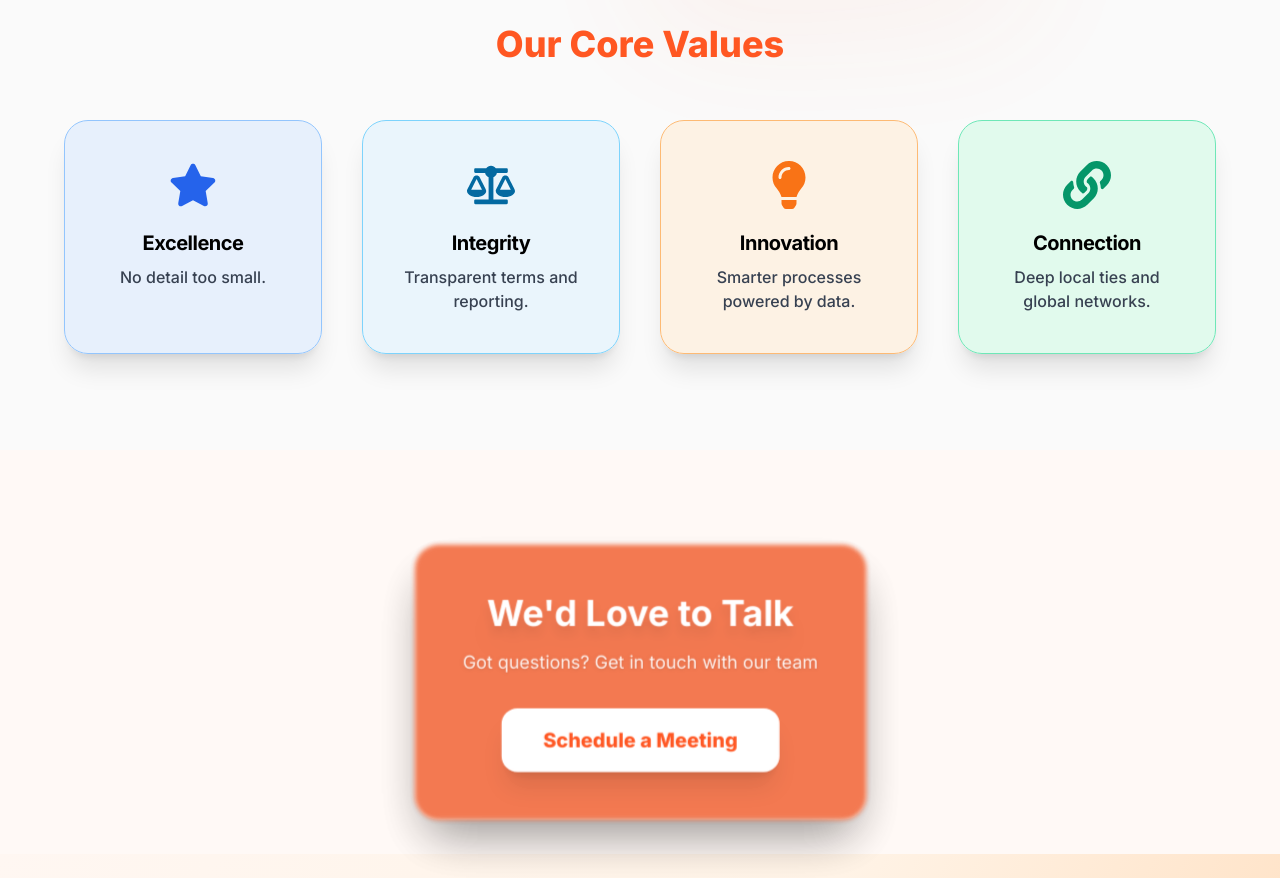
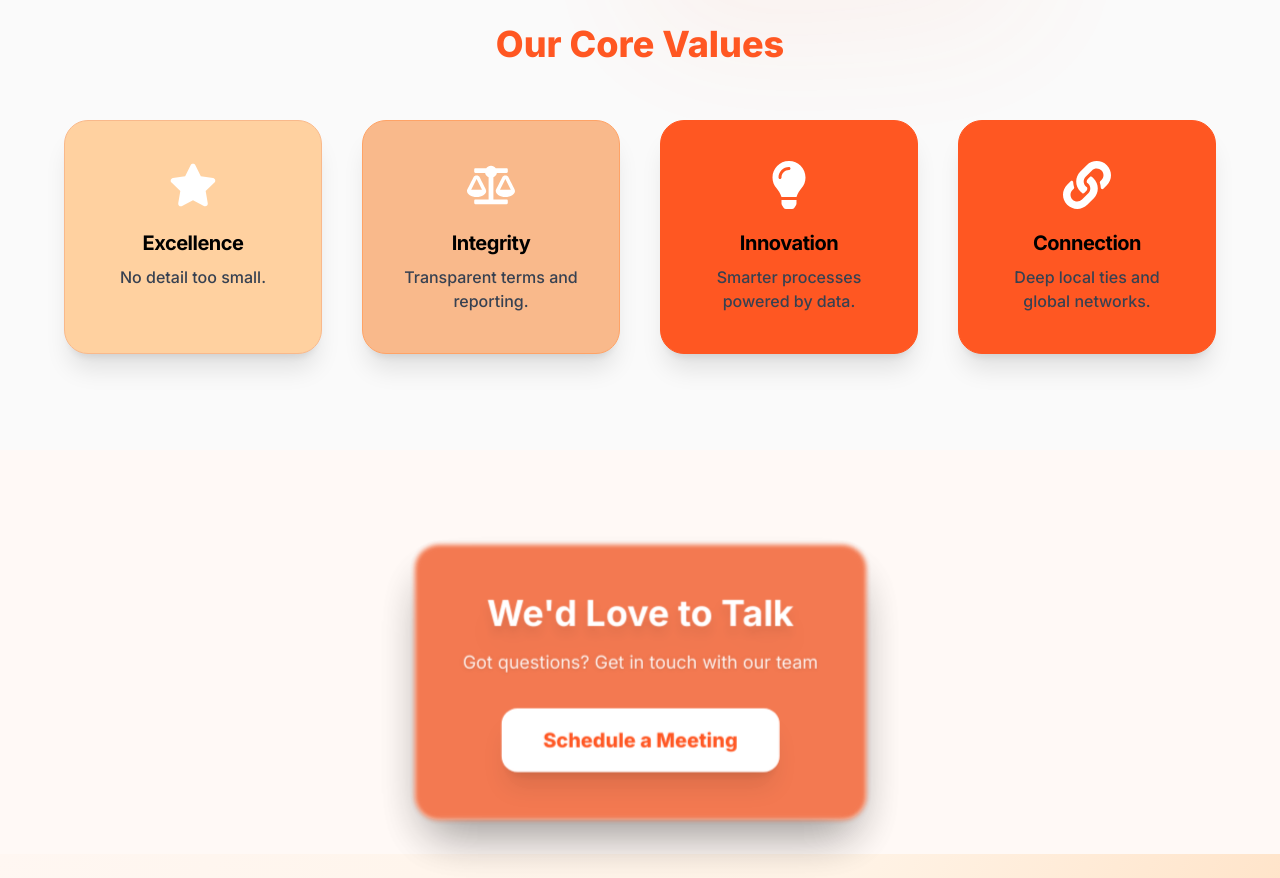
Before and after one commit to ItaySarusi/Indexland-i, a Next.js app: page /about-us in a window 1280 px wide. Shown: the part 3460-4338 px from the top of the page. Built offline with nearby package versions, Linux system fonts and the light colour scheme.

Commit message:
Update CoreValuesSection component styles with new color scheme and animations. Change icon colors to white for better contrast, modify card colors for a fresh look, and introduce a pop-in animation effect for enhanced user engagement.

```diff
--- a/src/components/sections/CoreValuesSection.tsx
+++ b/src/components/sections/CoreValuesSection.tsx
@@ -4,40 +4,40 @@ import { FaStar, FaBalanceScale, FaLightbulb, FaLink } from 'react-icons/fa';
 
 const values = [
   {
-    icon: <FaStar className="text-5xl mb-5 text-blue-600" />,
+    icon: <FaStar className="text-5xl mb-5 text-white" />,
     title: { en: 'Excellence', he: 'מצוינות' },
     description: {
       en: 'No detail too small.',
       he: 'שום פרט אינו קטן מדי.'
     },
-    cardColor: 'bg-blue-100/60 border-blue-300'
+    cardColor: 'bg-[#FFD1A0] border-[#F9B98B]'
   },
   {
-    icon: <FaBalanceScale className="text-5xl mb-5 text-sky-700" />,
+    icon: <FaBalanceScale className="text-5xl mb-5 text-white" />,
     title: { en: 'Integrity', he: 'יושרה' },
     description: {
       en: 'Transparent terms and reporting.',
       he: 'תנאים ודיווח שקופים.'
     },
-    cardColor: 'bg-sky-100/60 border-sky-300'
+    cardColor: 'bg-[#F9B98B] border-[#FFA366]'
   },
   {
-    icon: <FaLightbulb className="text-5xl mb-5 text-orange-500" />,
+    icon: <FaLightbulb className="text-5xl mb-5 text-white" />,
     title: { en: 'Innovation', he: 'חדשנות' },
     description: {
       en: 'Smarter processes powered by data.',
       he: 'תהליכים חכמים מונעי דאטה.'
     },
-    cardColor: 'bg-orange-100/60 border-orange-300'
+    cardColor: 'bg-[#FF5722] border-[#FF5722]'
   },
   {
-    icon: <FaLink className="text-5xl mb-5 text-emerald-600" />,
+    icon: <FaLink className="text-5xl mb-5 text-white" />,
     title: { en: 'Connection', he: 'קשר' },
     description: {
       en: 'Deep local ties and global networks.',
       he: 'קשרים מקומיים עמוקים ורשתות גלובליות.'
     },
-    cardColor: 'bg-emerald-100/60 border-emerald-300'
+    cardColor: 'bg-[#FF5722] border-[#FF5722]'
   }
 ];
 
@@ -57,7 +57,10 @@ export default function CoreValuesSection() {
           {values.map((value, idx) => (
             <div
               key={idx}
-              className={`rounded-3xl border shadow-xl p-10 flex flex-col items-center text-center animate-fade-in animate-scale-in backdrop-blur-md ${value.cardColor}`}
+              className={`rounded-3xl border shadow-xl p-10 flex flex-col items-center text-center backdrop-blur-md ${value.cardColor}
+                transition-transform duration-300 ease-out
+                hover:-translate-y-2 hover:scale-105
+                animate-pop-in`}
               style={{ animationDelay: `${0.1 + idx * 0.12}s` }}
             >
               {value.icon}
--- a/src/styles/globals.css
+++ b/src/styles/globals.css
@@ -165,6 +165,13 @@
     0% { background-position: 0% 50%; }
     100% { background-position: 100% 50%; }
   }
+  @keyframes pop-in {
+    0% { opacity: 0; transform: scale(0.7) translateY(40px); }
+    100% { opacity: 1; transform: scale(1) translateY(0); }
+  }
+  .animate-pop-in {
+    animation: pop-in 0.5s cubic-bezier(0.23, 1, 0.32, 1) both;
+  }
 
   /* אפקט ביטול הובר לכפתורים מיוחדים */
   .no-hover-effect.snake-border-btn:hover::before {
```
